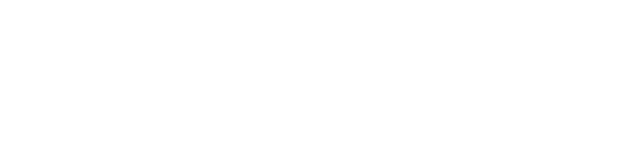
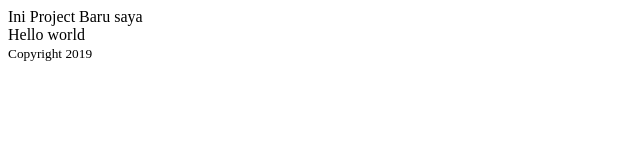
Before and after one commit to puancoffee/day-1, a plain HTML site: page index.html in a window 1280 px wide. Shown: the whole page, without its empty margins (0-640 px from the left). Drawn offline with Linux system fonts and the light colour scheme.

Commit message:
add content in html file

```diff
--- a/index.html
+++ b/index.html
@@ -4,9 +4,17 @@
         <meta charset="UTF-8">
         <meta name="viewport" content="width=device-width, initial-scale=1.0">
         <meta http-equiv="X-UA-Compatible" content="ie=edge">
-    <title>Document</title>
+        <title>Travel Planner</title>
     </head>
     <body>
-
+        <header>
+            Ini Project Baru saya
+        </header>
+        <main>
+            Hello world
+        </main>
+        <footer>
+            <small>Copyright 2019</small>
+        </footer>
     </body>
 </html>
```
Lines whose indentation alone changed are shown as unchanged.
